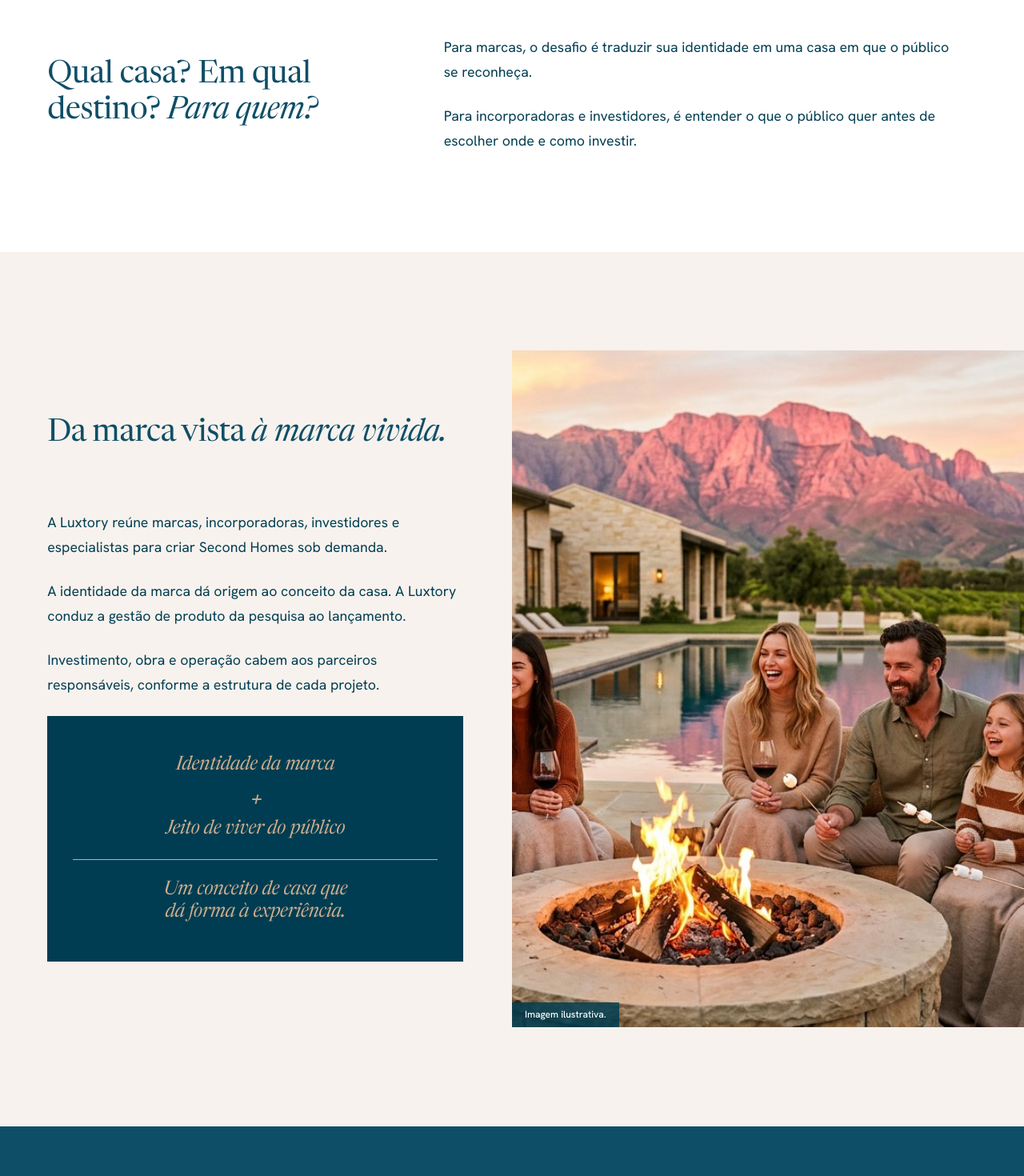
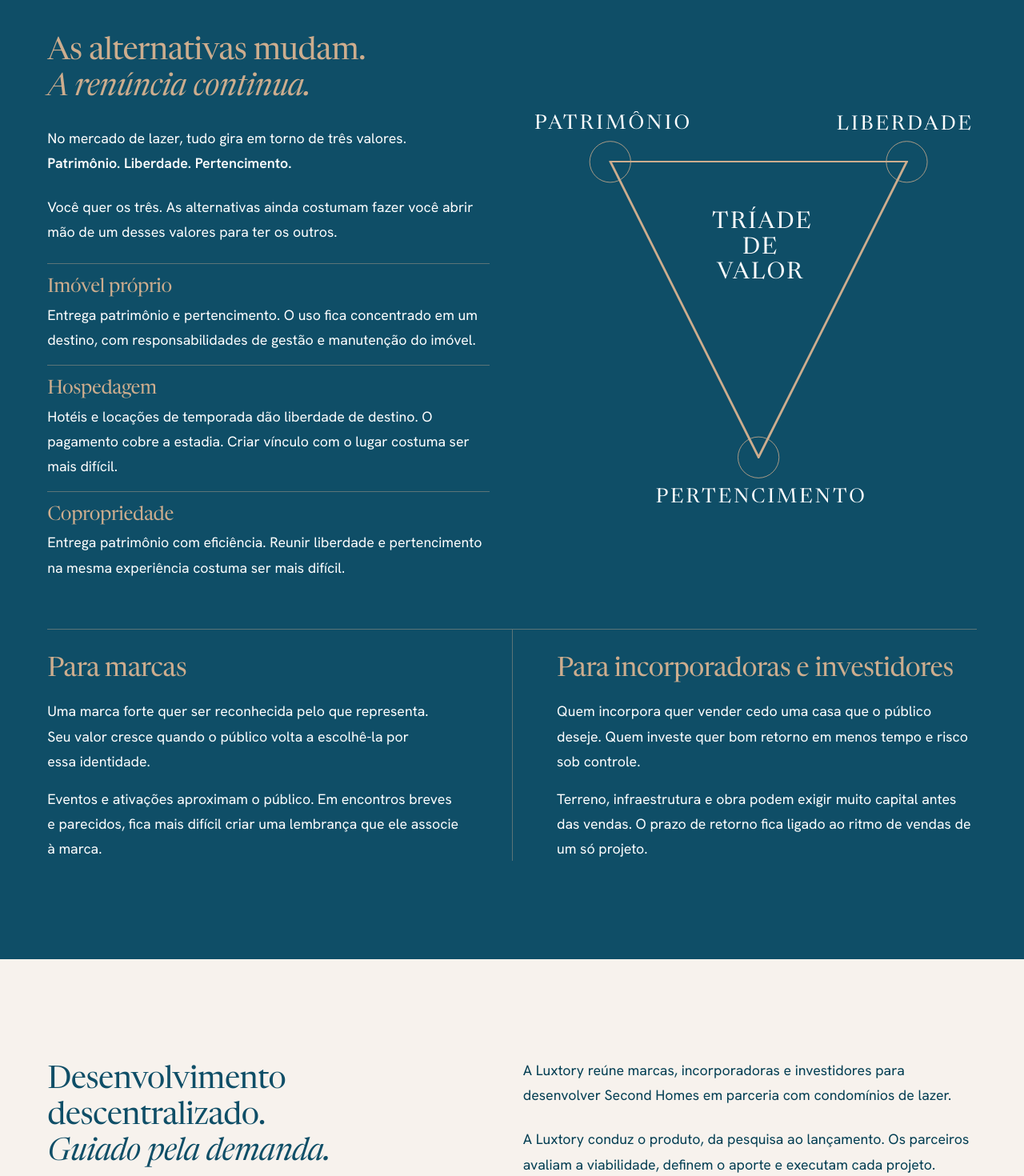
Before and after one commit to Luxtory/Branded-Second-Home, a Next.js app: page /Second-Home-Development in a window 1280 px wide. Shown: the part 880-2350 px from the top of the page at 80% size. Built offline with nearby package versions, Linux system fonts and the light colour scheme.

Commit message:
feat: recupera a tríade de valor em Second Home Development [BR-035] [BR-374]

```diff
--- a/src/features/catalog/presentation/i18n/second-home-development-pt-br.ts
+++ b/src/features/catalog/presentation/i18n/second-home-development-pt-br.ts
@@ -24,24 +24,57 @@ export const secondHomeDevelopmentMessages = {
     action: 'Conversar sobre uma oportunidade',
   },
   opportunity: {
-    title: { lead: 'Qual casa? Em qual destino? ', turn: 'Para quem?' },
-    paragraphs: [
-      'Para marcas, o desafio é traduzir sua identidade em uma casa em que o público se reconheça.',
-      'Para incorporadoras e investidores, é entender o que o público quer antes de escolher onde e como investir.',
+    title: { lead: 'As alternativas mudam. ', turn: 'A renúncia continua.' },
+    intro: 'No mercado de lazer, tudo gira em torno de três valores.',
+    values: 'Patrimônio. Liberdade. Pertencimento.',
+    tension:
+      'Você quer os três. As alternativas ainda costumam fazer você abrir mão de um desses valores para ter os outros.',
+    diagramAlt: 'Diagrama da tríade de valor: Patrimônio. Liberdade. Pertencimento.',
+    alternativesLabel: 'As alternativas',
+    alternatives: [
+      {
+        title: 'Imóvel próprio',
+        text: 'Entrega patrimônio e pertencimento. O uso fica concentrado em um destino, com responsabilidades de gestão e manutenção do imóvel.',
+      },
+      {
+        title: 'Hospedagem',
+        text: 'Hotéis e locações de temporada dão liberdade de destino. O pagamento cobre a estadia. Criar vínculo com o lugar costuma ser mais difícil.',
+      },
+      {
+        title: 'Copropriedade',
+        text: 'Entrega patrimônio com eficiência. Reunir liberdade e pertencimento na mesma experiência costuma ser mais difícil.',
+      },
+    ],
+    audiences: [
+      {
+        title: 'Para marcas',
+        paragraphs: [
+          'Uma marca forte quer ser reconhecida pelo que representa. Seu valor cresce quando o público volta a escolhê-la por essa identidade.',
+          'Eventos e ativações aproximam o público. Em encontros breves e parecidos, fica mais difícil criar uma lembrança que ele associe à marca.',
+        ],
+      },
+      {
+        title: 'Para incorporadoras e investidores',
+        paragraphs: [
+          'Quem incorpora quer vender cedo uma casa que o público deseje. Quem investe quer bom retorno em menos tempo e risco sob controle.',
+          'Terreno, infraestrutura e obra podem exigir muito capital antes das vendas. O prazo de retorno fica ligado ao ritmo de vendas de um só projeto.',
+        ],
+      },
     ],
   },
   experience: {
-    title: { lead: 'Da marca vista ', turn: 'à marca vivida.' },
+    title: { lead: 'Desenvolvimento descentralizado. ', turn: 'Guiado pela demanda.' },
     paragraphs: [
-      'A Luxtory reúne marcas, incorporadoras, investidores e especialistas para criar Second Homes sob demanda.',
-      'A identidade da marca dá origem ao conceito da casa. A Luxtory conduz a gestão de produto da pesquisa ao lançamento.',
-      'Investimento, obra e operação cabem aos parceiros responsáveis, conforme a estrutura de cada projeto.',
+      'A Luxtory reúne marcas, incorporadoras e investidores para desenvolver Second Homes em parceria com condomínios de lazer.',
+      'A Luxtory conduz o produto, da pesquisa ao lançamento. Os parceiros avaliam a viabilidade, definem o aporte e executam cada projeto.',
     ],
     photoAlt: 'Família reunida ao redor de uma fogueira em uma casa de lazer.',
-    equation: {
-      first: 'Identidade da marca',
-      second: 'Jeito de viver do público',
-      result: 'Um conceito de casa que dá forma à experiência.',
+    branded: {
+      title: { lead: 'Da marca vista ', turn: 'à marca vivida.' },
+      paragraphs: [
+        'Uma Branded Second Home é uma casa de lazer criada a partir da identidade da marca.',
+        'A identidade orienta a arquitetura, os ambientes e o jeito de receber. A marca passa a fazer parte desses momentos.',
+      ],
     },
   },
   partners: {
--- a/src/features/catalog/presentation/second-home-development/page.module.css
+++ b/src/features/catalog/presentation/second-home-development/page.module.css
@@ -1,9 +1,45 @@
-.opportunity {
+.marketValues {
+  display: block;
+}
+
+.marketAlternatives {
+  display: grid;
+  gap: var(--lx-space-4);
+  margin: 0;
+  padding: 0;
+  list-style: none;
+}
+
+.marketAlternatives > li {
+  display: grid;
+  gap: var(--lx-space-1);
+  padding-top: var(--lx-space-4);
+  border-top: var(--lx-border-hairline) solid var(--lx-color-rule);
+}
+
+.promiseMain,
+.brandStory {
   row-gap: var(--lx-space-6);
 }
 
-.opportunity > :global(.lx-section-head) {
-  margin-bottom: 0;
+.brandStory {
+  align-items: center;
+}
+
+.brandStory > :global(.lx-split__media) {
+  aspect-ratio: 1376 / 768;
+  min-height: 0;
+}
+
+@media (min-width: 48rem) {
+  .opportunityAudiences {
+    row-gap: var(--lx-space-4);
+  }
+
+  .opportunityAudiences > div {
+    grid-row: span 3;
+    grid-template-rows: subgrid;
+  }
 }
 
 @media (min-width: 64rem) {
--- a/src/features/catalog/presentation/second-home-development/page.tsx
+++ b/src/features/catalog/presentation/second-home-development/page.tsx
@@ -104,13 +104,53 @@ export function SecondHomeDevelopmentPage() {
       <section
         id={sections.opportunity}
         className="lx-section"
-        data-surface="white"
+        data-surface="blue"
         aria-labelledby={titleId(sections.opportunity)}
       >
-        <div className={`lx-container lx-columns lx-columns--5-7 ${styles.opportunity}`}>
-          <SectionHeading section={sections.opportunity} title={opportunity.title} />
-          <div className="lx-stack">
-            <Paragraphs lines={opportunity.paragraphs} />
+        <div className="lx-container">
+          <div className="lx-triad-comparison__top">
+            <div className="lx-triad-comparison__copy">
+              <h2 id={titleId(sections.opportunity)} className="lx-headline">
+                <HeadlineText headline={opportunity.title} />
+              </h2>
+              <p className="lx-body">
+                {nb(opportunity.intro)}{' '}
+                <strong className={styles.marketValues}>{nb(opportunity.values)}</strong>
+              </p>
+              <p className="lx-body">{nb(opportunity.tension)}</p>
+              <ul
+                className={styles.marketAlternatives}
+                role="list"
+                aria-label={opportunity.alternativesLabel}
+              >
+                {opportunity.alternatives.map(({ title, text }) => (
+                  <li key={title}>
+                    <h3 className="lx-display-s">{nb(title)}</h3>
+                    <p className="lx-body">{nb(text)}</p>
+                  </li>
+                ))}
+              </ul>
+            </div>
+            <figure className="lx-triad-comparison__diagram">
+              {/* eslint-disable-next-line @next/next/no-img-element -- Serve the original Home diagram with its geometry and CSP intact. */}
+              <img
+                src="/diagrams/core/triade-valor-desejado.svg"
+                alt={opportunity.diagramAlt}
+                width={723}
+                height={640}
+                loading="lazy"
+              />
+            </figure>
+          </div>
+          <div className="lx-section-group">
+            <div className={`lx-comparison lx-comparison--divided ${styles.opportunityAudiences}`}>
+              {opportunity.audiences.map(({ title, paragraphs }) => (
+                <div key={title} className="lx-comparison__item">
+                  <h3 className="lx-display-m">{nb(title)}</h3>
+                  <Paragraphs lines={paragraphs} />
+                </div>
+              ))}
+            </div>
           </div>
         </div>
       </section>
@@ -121,29 +161,33 @@ export function SecondHomeDevelopmentPage() {
         data-surface="wash"
         aria-labelledby={titleId(sections.experience)}
       >
-        <div className="lx-split">
-          <div className="lx-split__text">
-            <div className="lx-split__inner lx-stack">
-              <SectionHeading section={sections.experience} title={experience.title} />
+        <div className="lx-container">
+          <div className={`lx-columns ${styles.promiseMain}`}>
+            <h2 id={titleId(sections.experience)} className="lx-headline">
+              <HeadlineText headline={experience.title} />
+            </h2>
+            <div className="lx-stack">
               <Paragraphs lines={experience.paragraphs} />
-              <div className="lx-equation" data-surface="deep">
-                <p className="lx-equation__term lx-display-s">{experience.equation.first}</p>
-                <p className="lx-equation__operator lx-display-s">+</p>
-                <p className="lx-equation__term lx-display-s">{experience.equation.second}</p>
-                <p className="lx-equation__term lx-equation__result lx-display-s">
-                  {experience.equation.result}
-                </p>
             </div>
           </div>
+          <div className="lx-section-group">
+            <div className={`lx-columns ${styles.brandStory}`}>
+              <div className="lx-stack">
+                <h3 className="lx-display-m">
+                  <HeadlineText headline={experience.branded.title} />
+                </h3>
+                <Paragraphs lines={experience.branded.paragraphs} />
               </div>
               <SplitPhoto
                 src="/images/home/hero/home-solucao-firepit-family.jpg"
                 width={1376}
                 height={768}
-            crop="lx-crop-x-65"
+                crop="lx-crop-x-50"
                 alt={experience.photoAlt}
                 caption={text.illustration}
               />
+            </div>
+          </div>
         </div>
       </section>
 
```
Also changed, not shown: 2 other files (tests, documents, lock files or other folders). Lines whose indentation alone changed are shown as unchanged.
